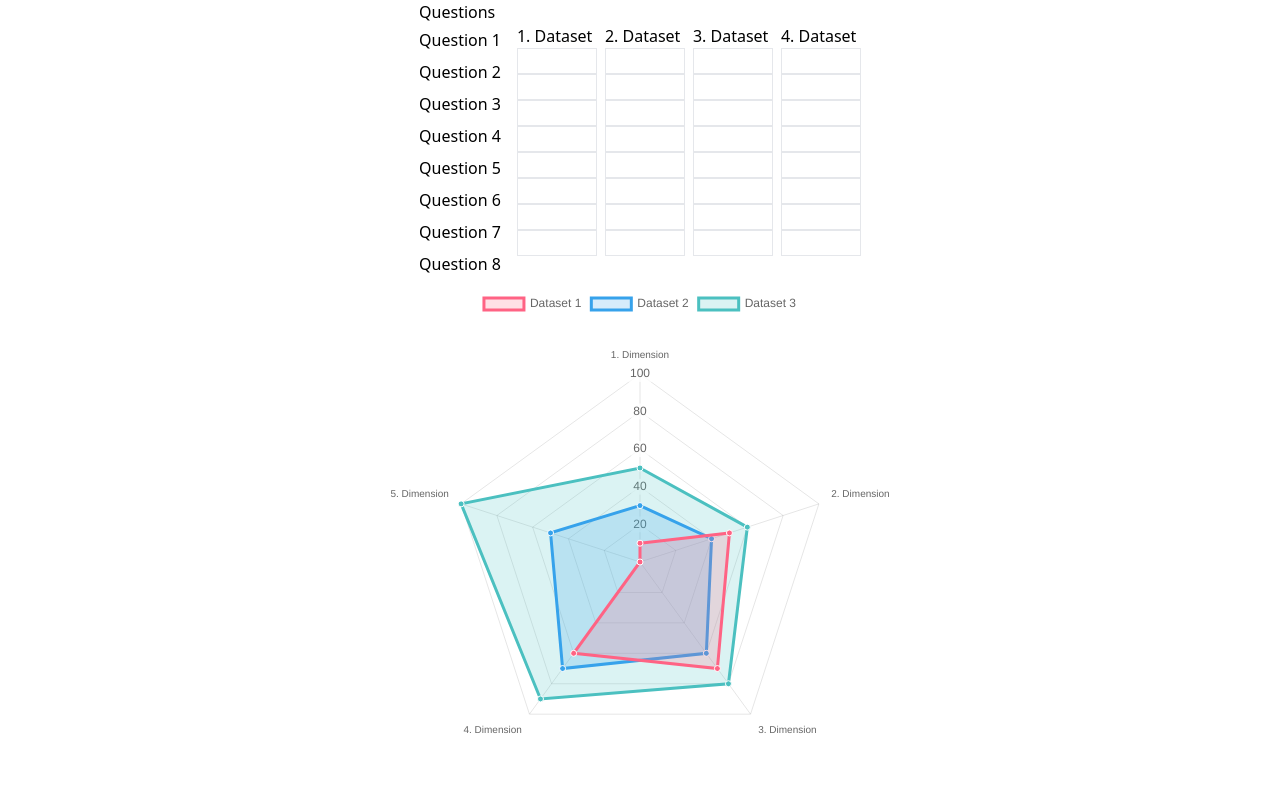
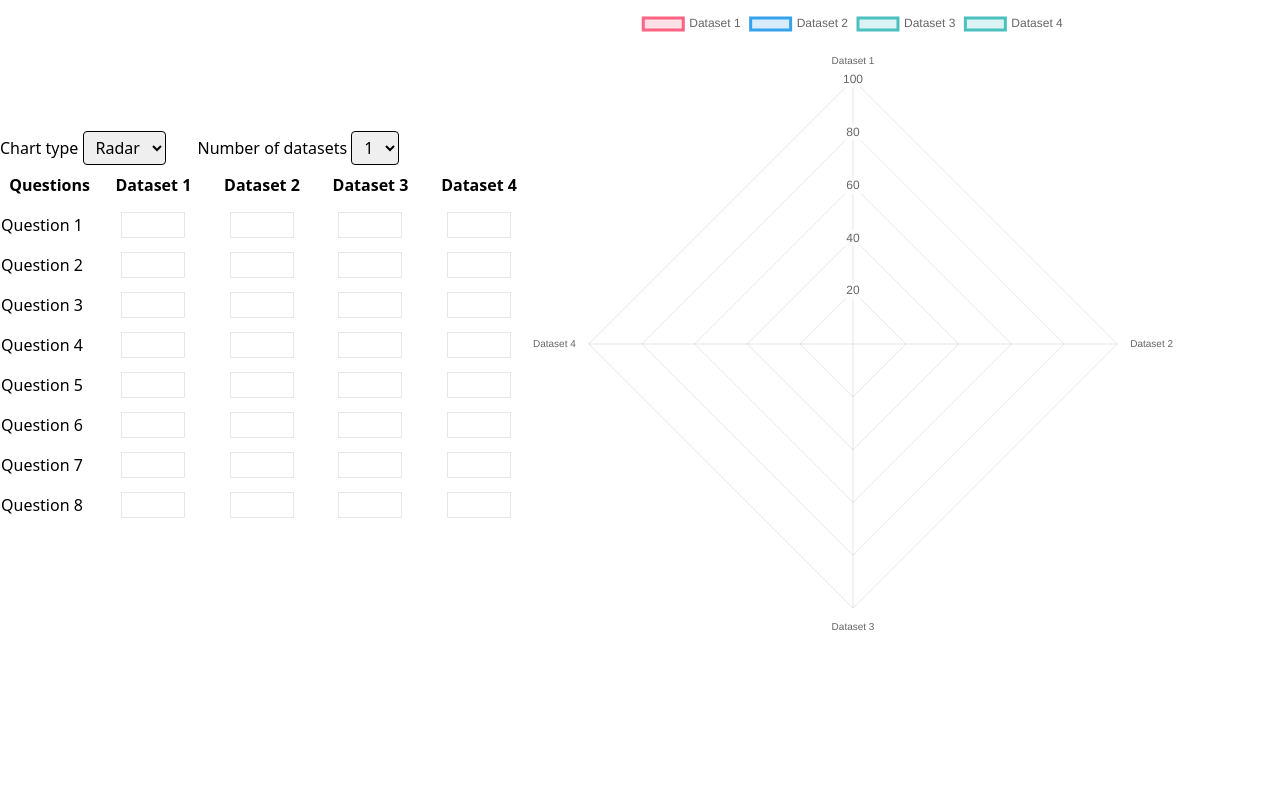
Before and after one commit to idrisay/dimension-chart, a plain HTML site: page index.html in a window 1280 px wide. Drawn offline with nearby package versions, Linux system fonts and the light colour scheme.

Commit message:
feat: almost completed

```diff
--- a/index.html
+++ b/index.html
@@ -3,25 +3,36 @@
   <head>
     <title>Radial Axes Chart</title>
     <script src="https://cdn.jsdelivr.net/npm/chart.js"></script>
-    <link rel="stylesheet" href="style.css" />
     <script src="https://cdn.tailwindcss.com"></script>
   </head>
-  <body class="h-screen">
-    <div class="flex justify-center h-full">
-      <div class="w-11/12 max-w-5xl flex flex-col gap-2 h-full">
-        <div class="flex justify-center gap-4">
-          <div id="dimension-questions">
-            <h2>Questions</h2>
+  <body>
+    <div class="flex items-center w-full">
+      <div class="w-5/12">
+        <div class="flex gap-8">
+          <div>
+            <label for="chart-type">Chart type</label>
+            <select name="chart-type" class="border px-2 py-1 border-black rounded" id="chart-type">
+              <option value="radar">Radar</option>
+              <option value="bar">Bar</option>
+              <option value="line">Line</option>
+            </select>
           </div>
-          <div
-            class="flex items-center justify-center gap-2"
-            id="dimension-inputs"
-          ></div>
+          <div>
+            <label for="number-of-datasets">Number of datasets</label>
+            <select name="number-of-datasets" class="border px-2 py-1 border-black rounded" id="number-of-datasets">
+              <option value="1">1</option>
+              <option value="2">2</option>
+              <option value="3">3</option>
+              <option value="4">4</option>
+              <option value="5">5</option>
+            </select>
+          </div>
         </div>
-        <div class="flex w-full justify-center items-center">
-          <div class="w-[500px]">
-            <canvas id="radial-chart" class=""></canvas>
-          </div>
+        <div id="table-container" class="w-full"></div>
+      </div>
+      <div class="w-6/12 py-2">
+        <div class="">
+          <canvas id="radial-chart" class=""></canvas>
         </div>
       </div>
     </div>
--- a/script.js
+++ b/script.js
@@ -1,88 +1,89 @@
 let numberOfDatasets = 4;
-let dataOfChartSets = [];
 let dimensionQuestions = [
-    'Question 1',
-    'Question 2',
-    'Question 3',
-    'Question 4',
-    'Question 5',
-    'Question 6',
-    'Question 7',
-    'Question 8',
+  "Question 1",
+  "Question 2",
+  "Question 3",
+  "Question 4",
+  "Question 5",
+  "Question 6",
+  "Question 7",
+  "Question 8",
 ];
+let dataChartValues = [];
+let chartType = "radar";
 
-dimensionQuestions.forEach((elem, index) => {
-    let questionText = document.createElement('h2')
-    questionText.innerHTML = elem
-    questionText.classList.add('py-1')
-    document.querySelector('#dimension-questions').appendChild(questionText)
-})
+// Function to create the table
+function createTable() {
+  let table = document.createElement("table");
 
-new Array(numberOfDatasets).fill(0).forEach((element, index) => {
-  let newData = new Array(dimensionQuestions?.length).fill(0);
+  table.classList.add('w-full')
+  table.classList.add('mx-auto')
 
-  dataOfChartSets[index] = newData;
+  // Create the header row
+  let headerRow = table.insertRow();
+  let firstHeaderCell = document.createElement("th");
+  firstHeaderCell.textContent = "Questions";
+  headerRow.appendChild(firstHeaderCell);
+
+  // Add headers for datasets
+  for (let i = 0; i < numberOfDatasets; i++) {
+    let headerCell = document.createElement("th");
+    headerCell.textContent = `Dataset ${i + 1}`;
+    headerCell.classList.add('p-2')
+    headerRow.appendChild(headerCell);
+  }
+
+  // Create rows for each question
+  dimensionQuestions.forEach((question, index) => {
+    let row = table.insertRow();
+
+    let questionCell = row.insertCell();
+    questionCell.textContent = question;
+    questionCell.classList.add('py-2')
+    let newDataChartRow = new Array(numberOfDatasets).fill(null);
+    dataChartValues = [...dataChartValues, newDataChartRow];
+
+    // Add input cells for each dataset
+    for (let i = 0; i < numberOfDatasets; i++) {
+      let inputCell = row.insertCell();
+      inputCell.classList.add('text-center')
+      let input = document.createElement("input");
+      input.classList.add("w-16");
+      input.classList.add("text-center");
+      input.classList.add("border");
+      input.addEventListener("input", (e) => handleInputChange(e, index, i));
+      input.type = "number";
+      input.value = dataChartValues[index][i];
+      input.name = `input-${question}-${i}`;
+      inputCell.appendChild(input);
+    }
   });
 
-dataOfChartSets.forEach((element, index) => {
-  let newDatasetDiv = document.createElement("div");
-  newDatasetDiv.classList.add("dataset");
-  let dataTitle = document.createElement("h2");
+  // Append the table to the container
+  document.getElementById("table-container").appendChild(table);
+}
 
-  dataTitle.innerHTML = `${index + 1}. Dataset`;
-  newDatasetDiv.appendChild(dataTitle);
+const handleInputChange = (event, questionIndex, dataSetIndex) => {
+  console.log("questionIndex: ", questionIndex);
+  console.log("dataSetIndex: ", dataSetIndex);
+  console.log("handleInputChange", event.target.value);
 
-  console.log(element);
-  element.forEach((subElement, subIndex) => {
-    let dimensionDiv = document.createElement("div");
-    dimensionDiv.classList.add("dimension");
-    let dimensionLabel = document.createElement("label")
-    // let dimensionSpan = document.createElement("span")
-    // dimensionSpan.innerHTML = `${subIndex + 1}. dimension`
-    // dimensionLabel.appendChild(dimensionSpan);
+  dataChartValues[questionIndex][dataSetIndex] = event.target.value;
 
-    let dimensionInput = document.createElement("input")
-    dimensionInput.classList.add("border");
-    dimensionInput.classList.add("w-20");
-    dimensionLabel.appendChild(dimensionInput);
+  myChart.update();
+};
 
-
-    dimensionDiv.appendChild(dimensionLabel);
-
-    // let text = document.createTextNode(`${subIndex + 1}. dimension`);
-    newDatasetDiv.appendChild(dimensionDiv);
-  });
-  document.querySelector("#dimension-inputs").appendChild(newDatasetDiv);
-
-  //     let div = document.createElement('div');
-  // div.classList.add('test');
-  // let text = document.createTextNode('Test');
-  // div.appendChild(text);
-  // document.body.appendChild(div)
-});
-
-///////////
-
-let dataOfChart = [
-  [10, 50, 70, 60, 0], // Dataset 1
-  [30, 40, 60, 70, 50], // Dataset 2
-  [50, 60, 80, 90, 100], // Dataset 3
-];
+// Call the function to create the table
+createTable();
 
 const ctx = document.getElementById("radial-chart").getContext("2d");
 
 const data = {
-  labels: [
-    "1. Dimension",
-    "2. Dimension",
-    "3. Dimension",
-    "4. Dimension",
-    "5. Dimension",
-  ],
+  labels: ["Dataset 1", "Dataset 2", "Dataset 3", "Dataset 4"],
   datasets: [
     {
       label: "Dataset 1",
-      data: dataOfChart[0],
+      data: dataChartValues[0],
       fill: true,
       backgroundColor: "rgba(255, 99, 132, 0.2)", // Color for Dataset 1
       borderColor: "rgb(255, 99, 132)",
@@ -93,7 +94,7 @@ const data = {
     },
     {
       label: "Dataset 2",
-      data: dataOfChart[1],
+      data: dataChartValues[1],
       fill: true,
       backgroundColor: "rgba(54, 162, 235, 0.2)", // Color for Dataset 2
       borderColor: "rgb(54, 162, 235)",
@@ -104,7 +105,18 @@ const data = {
     },
     {
       label: "Dataset 3",
-      data: dataOfChart[2],
+      data: dataChartValues[2],
+      fill: true,
+      backgroundColor: "rgba(75, 192, 192, 0.2)", // Color for Dataset 3
+      borderColor: "rgb(75, 192, 192)",
+      pointBackgroundColor: "rgb(75, 192, 192)",
+      pointBorderColor: "#fff",
+      pointHoverBackgroundColor: "#fff",
+      pointHoverBorderColor: "rgb(75, 192, 192)",
+    },
+    {
+      label: "Dataset 4",
+      data: dataChartValues[3],
       fill: true,
       backgroundColor: "rgba(75, 192, 192, 0.2)", // Color for Dataset 3
       borderColor: "rgb(75, 192, 192)",
@@ -116,8 +128,50 @@ const data = {
   ],
 };
 
+// const config = {
+//   // type: "radar",
+//   // type: "bar",
+//   // type: "line",
+//   type: chartType,
+//   data: data,
+//   options: {
+//     scales: {
+//       r: {
+//         beginAtZero: true,
+//         min: 0,
+//         max: 100,
+//         ticks: {
+//           stepSize: 20,
+//         },
+//       },
+//     },
+//     elements: {
+//       line: {
+//         borderWidth: 3,
+//       },
+//     },
+//   },
+// };
+
+// const myChart = new Chart(ctx, config);
+
+document.querySelector("#chart-type").onchange = function (e) {
+  console.log("onc", e.target.value);
+  chartType = e.target.value;
+
+  // Destroy the old chart and create a new one with the new type
+  if (myChart) {
+    myChart.destroy();
+  }
+  myChart = initializeChart(chartType);
+};
+
+// Create a function to initialize the chart
+function initializeChart(type) {
+  const ctx = document.getElementById("radial-chart").getContext("2d");
+
   const config = {
-  type: "radar",
+    type: type,
     data: data,
     options: {
       scales: {
@@ -138,26 +192,17 @@ const config = {
     },
   };
 
-const handleChangeInput = (event, datasetIndex, valueIndex) => {
-  let inputValue = parseInt(event.target.value);
-  if (inputValue >= 0 && inputValue <= 100) {
-    dataOfChart[datasetIndex][valueIndex] = inputValue;
-    myChart.data.datasets[datasetIndex].data = dataOfChart[datasetIndex];
-    myChart.update();
-  } else {
-    console.warn("Input value must be between 0 and 100");
+  return new Chart(ctx, config);
 }
+
+// Initialize the chart with the default type
+let myChart = initializeChart(chartType);
+
+document.querySelector("#number-of-datasets").onchange = function (e) {
+  console.log("onc", e.target.value);
+  numberOfDatasets = e.target.value;
+
+  console.log(numberOfDatasets);
+  document.querySelector('#table-container').innerHTML = ''
+  createTable()
 };
-
-let dimensionInputs = document.querySelectorAll("#dimension-inputs input");
-
-dimensionInputs.forEach((element, index) => {
-  // Assuming each input element has attributes data-dataset-index and data-value-index
-  let datasetIndex = parseInt(element.getAttribute("data-dataset-index"));
-  let valueIndex = parseInt(element.getAttribute("data-value-index"));
-  element.addEventListener("input", (event) =>
-    handleChangeInput(event, datasetIndex, valueIndex)
-  );
-});
-
-const myChart = new Chart(ctx, config);
--- a/style.css
+++ b/style.css
@@ -1,6 +1,6 @@
-.chart-wrapper{
-
-    max-height: 80vh;
-    display: flex;
-    justify-content: center;
+table td, th{
+    padding: 10px;
 }
+table{
+    margin: auto;
+}
```
Lines whose indentation alone changed are shown as unchanged.
